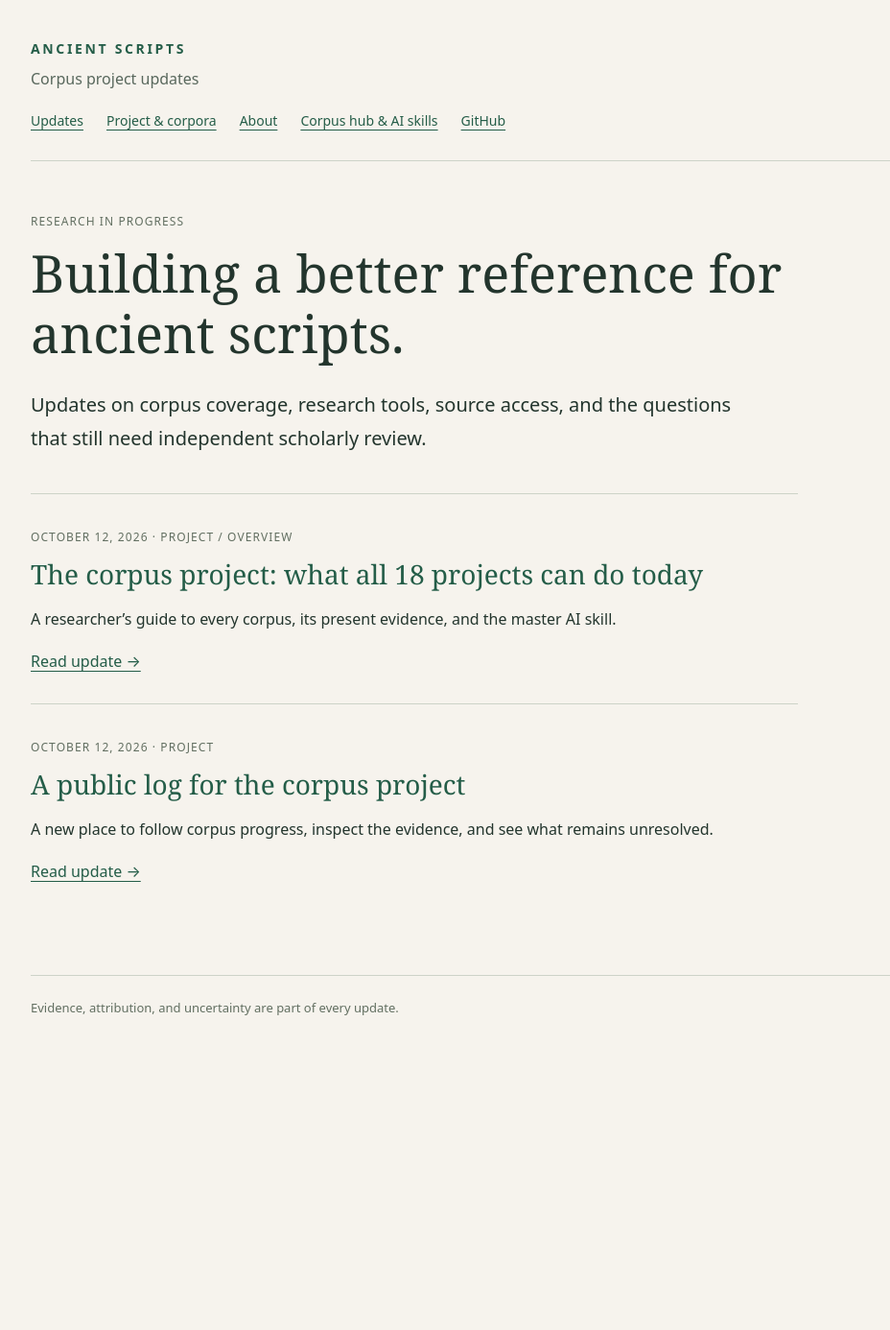
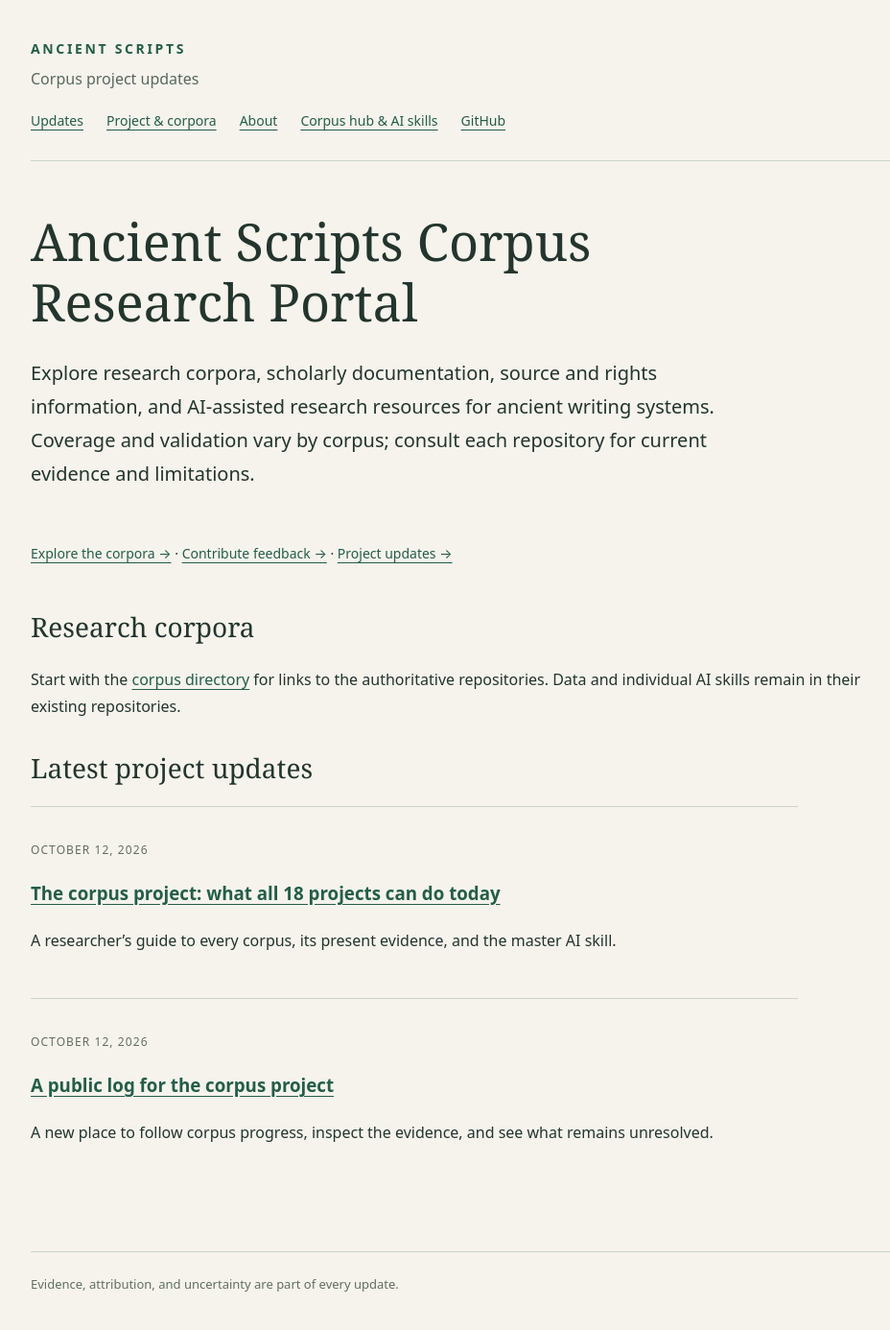
Before and after one commit to hawkinsnick/Corpus-updates, a Jekyll site: the page built from index.html, in a window 1280 px wide. Shown: the whole page at 96% size, without its empty margins (154-1082 px from the left). Built offline with Jekyll 4.4.1, drawn with Linux system fonts in a browser that asks for light colours; before the commit the page ends 1098 px from its top, so only the background shows below that.

Commit message:
Expand homepage into corpus research portal

```diff
--- a/index.html
+++ b/index.html
@@ -1,5 +1,11 @@
 ---
 layout: default
-title: Project updates
+title: Ancient Scripts Corpus Research Portal
+description: Explore open research corpora for ancient writing systems, documentation, scholarly evidence, and project updates.
 ---
-<p class="eyebrow">Research in progress</p><h1>Building a better reference for ancient scripts.</h1><p class="intro">Updates on corpus coverage, research tools, source access, and the questions that still need independent scholarly review.</p><section aria-label="Recent updates">{% for post in site.posts %}<article class="card"><p class="eyebrow">{{ post.date | date: "%B %-d, %Y" }} · {{ post.categories | join: " / " | escape }}</p><h2><a href="{{ post.url | relative_url }}">{{ post.title | escape }}</a></h2><p>{{ post.summary | escape }}</p><a href="{{ post.url | relative_url }}">Read update →</a></article>{% endfor %}</section>
+<h1>Ancient Scripts Corpus Research Portal</h1>
+<p class="intro">Explore research corpora, scholarly documentation, source and rights information, and AI-assisted research resources for ancient writing systems. Coverage and validation vary by corpus; consult each repository for current evidence and limitations.</p>
+<nav aria-label="Research navigation"><p><a href="{{ '/corpora/' | relative_url }}">Explore the corpora →</a> · <a href="{{ '/contribute/' | relative_url }}">Contribute feedback →</a> · <a href="{{ '/updates/' | relative_url }}">Project updates →</a></p></nav>
+<h2>Research corpora</h2><p>Start with the <a href="{{ '/corpora/' | relative_url }}">corpus directory</a> for links to the authoritative repositories. Data and individual AI skills remain in their existing repositories.</p>
+<h2>Latest project updates</h2>
+<section aria-label="Recent updates">{% for post in site.posts limit:5 %}<article class="card"><p class="eyebrow">{{ post.date | date: "%B %-d, %Y" }}</p><h3><a href="{{ post.url | relative_url }}">{{ post.title | escape }}</a></h3><p>{{ post.summary | escape }}</p></article>{% endfor %}</section>
```
